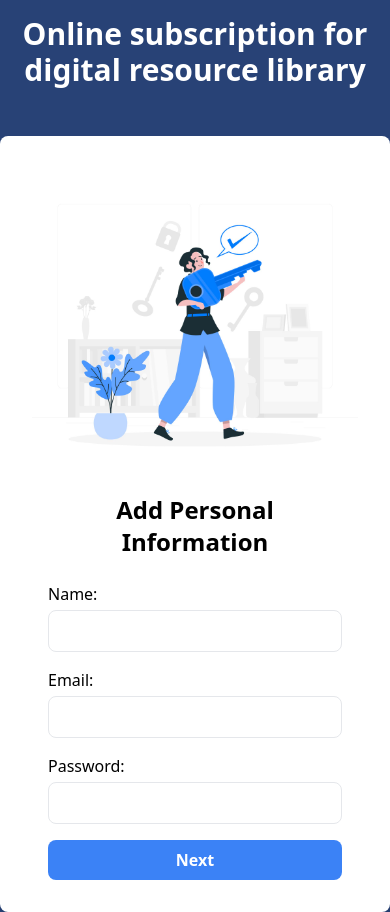
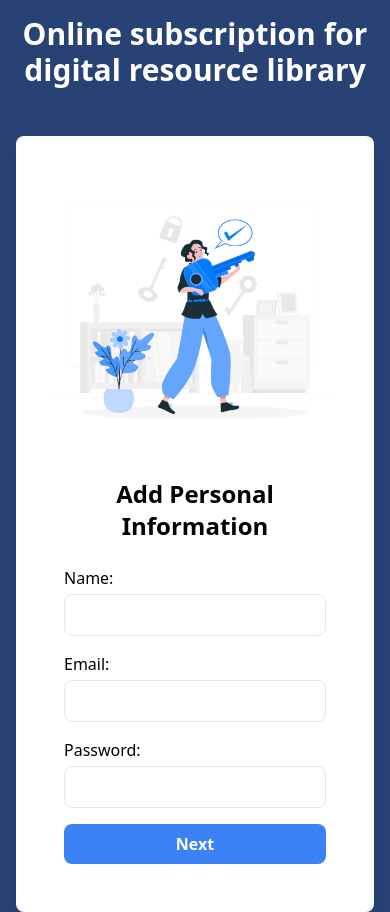
Before and after one commit to dbug-entity/digital-resources-subscription, a Vue app: page / in a window 390 px wide. Built offline with nearby package versions, Linux system fonts and the light colour scheme.

Commit message:
add margins around the form

```diff
--- a/src/components/PersonalInformation.vue
+++ b/src/components/PersonalInformation.vue
@@ -10,8 +10,8 @@
 
     <!-- Personal Information form -->
     <div
-      class="bg-white p-8 rounded-lg shadow-lg max-w-3xl mx-auto flex flex-col md:flex-row md:items-center"
-    >
+      class="bg-white p-8 rounded-lg shadow-lg max-w-3xl mx-4 md:mx-auto flex flex-col md:flex-row md:items-center"
+    > <!-- Adjusted padding -->
       <!-- Image -->
       <img
         :src="imagePath"
@@ -20,7 +20,7 @@
       />
 
       <!-- Form -->
-      <div class="w-full px-4 md:w-1/2 md:px-8">
+      <div class="w-full px-4 md:w-1/2 md:px-8 py-4 md:py-0">
         <h2 class="text-2xl font-semibold mb-6 text-center">
           Add Personal Information
         </h2>
@@ -49,7 +49,7 @@
           </div>
           <!-- Password input -->
           <div class="mb-4">
-            <label for="phoneNumber" class="block font-medium mb-1">
+            <label for="password" class="block font-medium mb-1">
               Password:
             </label>
             <input
```
